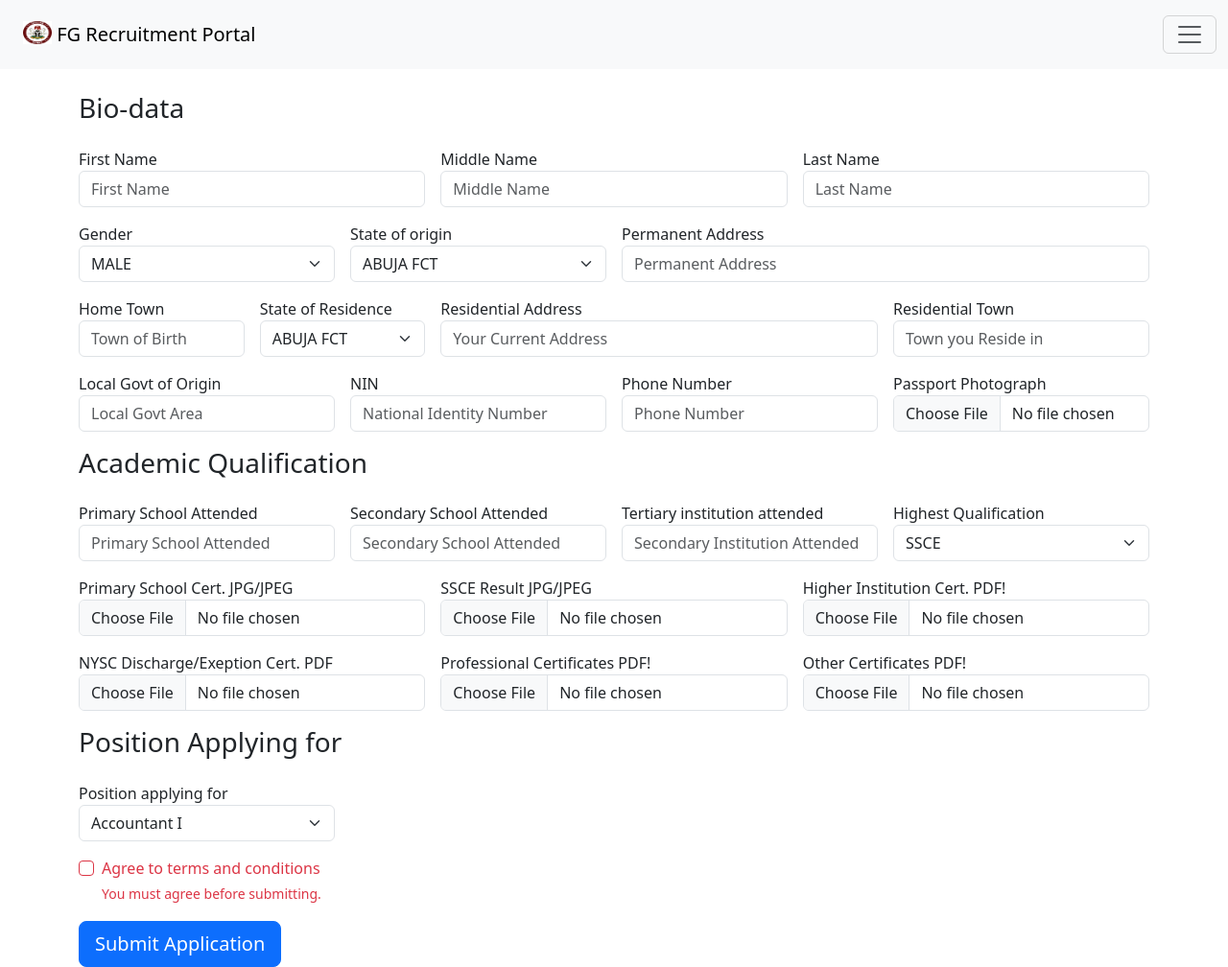
After one commit to elmubaraq/recruitmentportal, a Flask app: page /apply in a window 1280 px wide. The commit adds this page. Shown: the whole page at 96% size. Run offline with Flask 3, Linux system fonts and the light colour scheme; some libraries are stand-ins or nearby versions.

Commit message:
application form

```diff
--- a/portal/forms.py
+++ b/portal/forms.py
@@ -1,6 +1,7 @@
 from flask_wtf import FlaskForm
-from wtforms import StringField, PasswordField, SubmitField
+from wtforms import StringField, PasswordField, SubmitField, SelectField, FileField
 from wtforms.validators import Length, EqualTo, DataRequired, Email, ValidationError
+from flask_wtf.file import FileAllowed, FileRequired
 from portal.models import User
 
 
@@ -13,3 +14,104 @@ class RegistrationForm(FlaskForm):
     password1 = PasswordField(label='Password', validators=[Length(min=8),DataRequired()])
     password2 = PasswordField(label='Verify password', validators=[EqualTo('password1'),DataRequired()])
     submit = SubmitField(label='Create account')
+
+class ApplicationForm(FlaskForm):
+    first_name = StringField(label="First Name", validators=[DataRequired()])
+    middle_name = StringField(label="Middle Name", validators=[DataRequired()])
+    last_name = StringField(label="Last Name", validators=[DataRequired()])
+    home_town = StringField(label="Home Town",validators=[DataRequired()])
+    permanent_address = StringField(label="Permanent Address", validators=[DataRequired()])
+    town_of_residence = StringField(label="Residential Town", validators=[DataRequired()])
+    residential_address = StringField(label="Residential Address", validators=[DataRequired()])
+    lga = StringField(label="Local Govt of Origin", validators=[DataRequired()])
+    phone = StringField(label="Phone Number", validators=[DataRequired()])
+    nin = StringField(label="NIN", validators=[DataRequired(), Length(min=10,max=10)])
+    gender = SelectField(label="Gender", choices=[('1','MALE'),('2','FEMALE')])
+    primary_school = StringField(label="Primary School Attended", validators=[DataRequired()])
+    secondary_school = StringField(label= "Secondary School Attended", validators=[DataRequired()])
+    tertiary_school = StringField(label= "Tertiary institution attended", validators=[DataRequired()])
+    highest_qualification = SelectField(label="Highest Qualification", choices=[('1','SSCE'),('2','Diploma'),('3','Degree/HND'),('4','Second Degree'),('5','Third Degree')])
+    passport_photo = FileField('Passport Photograph', validators=[FileRequired(), FileAllowed(['jpg','jpeg'], 'jpeg/jpg files only!')])
+    birth_cert = FileField('Image',validators=[FileRequired(), FileAllowed(['jpg','jpeg'], 'jpeg/jpg files only!')])
+    tertiary_cert = FileField('Higher Institution Cert. PDF!', validators=[FileRequired(), FileAllowed(['pdf'], 'PDF files only!')])
+    other_cert = FileField('Other Certificates PDF!', validators=[FileAllowed(['pdf'], 'PDF files only!')])
+    position_applying_for = SelectField(label="Position applying for", choices=[('1','Accountant I'),('2','Customer Service'),('3','Driver'),('4','Human Resource'),('5','Product Manager'),('6','Software Enginner (Backend) '),('7','Executive Assitant II')])
+    professional_cert = FileField('Professional Certificates PDF!', validators=[FileAllowed(['pdf'], 'PDF files only!')])
+    nysc_cert = FileField('NYSC Discharge/Exeption Cert. PDF', validators=[FileRequired(), FileAllowed(['pdf'], 'PDF files only!')])
+    ssce_photo = FileField('SSCE Result JPG/JPEG', validators=[FileRequired(), FileAllowed(['jpg','jpeg'], 'jpeg/jpg files only!')])
+    school_cert_photo = FileField('Primary School Cert. JPG/JPEG', validators=[FileRequired(), FileAllowed(['jpg','jpeg'], 'jpeg/jpg files only!')])
+    state_of_residence = SelectField(label="State of Residence", choices=[('1','ABUJA FCT'),
+                                                ('2','ABIA'),
+                                                ('3','ADAMAWA'),
+                                                ('4','AKWA IBOM'),
+                                                ('5','ANAMBRA'),
+                                                ('6','BAUCHI'),
+                                                ('7','BAYELSA'),
+                                                ('8','BENUE'),
+                                                ('9','BORNO'),
+                                                ('10','CROSS RIVER'),
+                                                ('11','DELTA'),
+                                                ('12','EBONYI'),
+                                                ('13','EDO'),
+                                                ('14','EKITI'),
+                                                ('15','ENUGU'),
+                                                ('16','GOMBE'),
+                                                ('17','IMO'),
+                                                ('18','JIGAWA'),
+                                                ('19','KADUNA'),
+                                                ('20','KANO'),
+                                                ('21','KATSINA'),
+                                                ('22','KEBBI'),
+                                                ('23','KOGI'),
+                                                ('24','KWARA'),
+                                                ('25','LAGOS'),
+                                                ('26','NASSARAWA'),
+                                                ('27','NIGER'),
+                                                ('28','OGUN'),
+                                                ('29','ONDO'),
+                                                ('30','OSUN'),
+                                                ('31','OYO'),
+                                                ('32','PLATEAU'),
+                                                ('33','RIVERS'),
+                                                ('34','SOKOTO'),
+                                                ('35','TARABA'),
+                                                ('36','YOBE'),
+                                                ('37','ZAMFARA')], validators=[DataRequired()])
+    state_of_origin = SelectField(label="State of origin", choices=[('1','ABUJA FCT'),
+                                                ('2','ABIA'),
+                                                ('3','ADAMAWA'),
+                                                ('4','AKWA IBOM'),
+                                                ('5','ANAMBRA'),
+                                                ('6','BAUCHI'),
+                                                ('7','BAYELSA'),
+                                                ('8','BENUE'),
+                                                ('9','BORNO'),
+                                                ('10','CROSS RIVER'),
+                                                ('11','DELTA'),
+                                                ('12','EBONYI'),
+                                                ('13','EDO'),
+                                                ('14','EKITI'),
+                                                ('15','ENUGU'),
+                                                ('16','GOMBE'),
+                                                ('17','IMO'),
+                                                ('18','JIGAWA'),
+                                                ('19','KADUNA'),
+                                                ('20','KANO'),
+                                                ('21','KATSINA'),
+                                                ('22','KEBBI'),
+                                                ('23','KOGI'),
+                                                ('24','KWARA'),
+                                                ('25','LAGOS'),
+                                                ('26','NASSARAWA'),
+                                                ('27','NIGER'),
+                                                ('28','OGUN'),
+                                                ('29','ONDO'),
+                                                ('30','OSUN'),
+                                                ('31','OYO'),
+                                                ('32','PLATEAU'),
+                                                ('33','RIVERS'),
+                                                ('34','SOKOTO'),
+                                                ('35','TARABA'),
+                                                ('36','YOBE'),
+                                                ('37','ZAMFARA')], validators=[DataRequired()])
+    submit = SubmitField(label='Submit Application')
--- a/portal/routes.py
+++ b/portal/routes.py
@@ -1,6 +1,6 @@
 from flask import Flask,redirect,url_for,render_template,request,flash, get_flashed_messages
 from portal import app,db,User
-from portal.forms import RegistrationForm
+from portal.forms import RegistrationForm, ApplicationForm
 
 @app.route('/',methods=['GET','POST'])
 def home():
@@ -20,3 +20,9 @@ def register_page():
         for err_msg in form.errors.values():
             flash(f'There was an error creating a user: {err_msg}',category='danger')
     return render_template('register.html', form=form)
+@app.route('/apply', methods=['GET','POST'])
+def apply_page():
+    form = ApplicationForm()
+    if form.validate_on_submit():
+        pass
+    return render_template('apply.html', form=form)
--- /dev/null
+++ b/portal/templates/apply.html
@@ -0,0 +1,136 @@
+{% extends 'base.html'%}
+{% block title %}
+    Apply
+{% endblock%}
+
+
+
+
+
+{% block body %}
+
+    <div class="container">
+        <form class="row g-3 needs-validation" novalidate>
+            <h3>Bio-data</h3>
+            {{ form.hidden_tag() }}
+            <div class="col-md-4 position-relative">
+                {{form.first_name.label()}}
+                {{form.first_name(class="form-control", placeholder="First Name")}}
+            </div>
+            <div class="col-md-4 position-relative">
+                {{form.middle_name.label()}}
+                {{form.middle_name(class="form-control", placeholder="Middle Name")}}
+            </div>
+            <div class="col-md-4 position-relative">
+                {{form.last_name.label()}}
+                {{form.last_name(class="form-control", placeholder="Last Name")}}
+            </div>
+            <div class="col-md-3 position-relative">
+                {{form.gender.label()}}
+                {{form.gender(class="form-select", placeholder="Town of Birth")}}
+            </div>
+            <div class="col-md-3 position-relative">
+                {{form.state_of_origin.label()}}
+                {{form.state_of_origin(class="form-select", placeholder="State of Origin")}}
+            </div>
+            <div class="col-md-6 position-relative">
+                {{form.permanent_address.label()}}
+                {{form.permanent_address(class="form-control", placeholder="Permanent Address")}}
+            </div>
+            <div class="col-md-2 position-relative">
+                {{form.home_town.label()}}
+                {{form.home_town(class="form-control", placeholder="Town of Birth")}}
+            </div>
+            <div class="col-md-2 position-relative">
+                {{form.state_of_residence.label()}}
+                {{form.state_of_residence(class="form-select", placeholder="Current State")}}
+            </div>
+            <div class="col-md-5 position-relative">
+                {{form.residential_address.label()}}
+                {{form.residential_address(class="form-control", placeholder="Your Current Address")}}
+            </div>
+            <div class="col-md-3 position-relative">
+                {{form.town_of_residence.label()}}
+                {{form.town_of_residence(class="form-control", placeholder="Town you Reside in")}}
+            </div>
+            <div class="col-md-3 position-relative">
+                {{form.lga.label()}}
+                {{form.lga(class="form-control", placeholder="Local Govt Area")}}
+            </div>
+            <div class="col-md-3 position-relative">
+                {{form.nin.label()}}
+                {{form.nin(class="form-control", placeholder="National Identity Number")}}
+            </div>
+            <div class="col-md-3 position-relative">
+                {{form.phone.label()}}
+                {{form.phone(class="form-control", placeholder="Phone Number")}}
+            </div>
+            <div class="col-md-3 position-relative">
+                {{form.passport_photo.label()}}
+                {{form.passport_photo(class="form-control")}}
+            </div>
+            <h3>Academic Qualification</h3>
+            <div class="col-md-3 position-relative">
+                {{form.primary_school.label()}}
+                {{form.primary_school(class="form-control", placeholder="Primary School Attended")}}
+            </div>
+            <div class="col-md-3 position-relative">
+                {{form.secondary_school.label()}}
+                {{form.secondary_school(class="form-control", placeholder="Secondary School Attended")}}
+            </div>
+            <div class="col-md-3 position-relative">
+                {{form.tertiary_school.label()}}
+                {{form.tertiary_school(class="form-control", placeholder="Secondary Institution Attended")}}
+            </div>
+            <div class="col-md-3 position-relative">
+                {{form.highest_qualification.label()}}
+                {{form.highest_qualification(class="form-select", placeholder="Town of Birth")}}
+            </div>
+            <div class="col-md-4 position-relative">
+                {{form.school_cert_photo.label()}}
+                {{form.school_cert_photo(class="form-control")}}
+            </div>
+            <div class="col-md-4 position-relative">
+                {{form.ssce_photo.label()}}
+                {{form.ssce_photo(class="form-control", placeholder="Secondary School Attended")}}
+            </div>
+            <div class="col-md-4 position-relative">
+                {{form.tertiary_cert.label()}}
+                {{form.tertiary_cert(class="form-control", placeholder="tertiary Institution Attended")}}
+            </div>
+            <div class="col-md-4 position-relative">
+                {{form.nysc_cert.label()}}
+                {{form.nysc_cert(class="form-control", placeholder="Secondary School Attended")}}
+            </div>
+            <div class="col-md-4 position-relative">
+                {{form.professional_cert.label()}}
+                {{form.professional_cert(class="form-control", placeholder="Other certifcate")}}
+            </div>
+            <div class="col-md-4 position-relative">
+                {{form.other_cert.label()}}
+                {{form.other_cert(class="form-control", placeholder="Other certifcate")}}
+            </div>
+            <h3>Position Applying for</h3>
+            <div class="col-md-3 position-relative">
+                {{form.position_applying_for.label()}}
+                {{form.position_applying_for(class="form-select", placeholder="Town of Birth")}}
+            </div>
+            <div class="col-12">
+                <div class="form-check">
+                  <input class="form-check-input is-invalid" type="checkbox" value="" id="invalidCheck3" aria-describedby="invalidCheck3Feedback" required>
+                  <label class="form-check-label" for="invalidCheck3">
+                    Agree to terms and conditions
+                  </label>
+                  <div id="invalidCheck3Feedback" class="invalid-feedback">
+                    You must agree before submitting.
+                  </div>
+                </div>
+            </div>
+
+
+            <div class="col-12">
+            {{form.submit(class="btn btn-lg btn-block btn-primary")}}
+            </div>
+        </form>
+    </div>
+{%  endblock %}
--- a/portal/templates/base.html
+++ b/portal/templates/base.html
@@ -45,7 +45,7 @@
                 </li>
 
                 <li class="nav-item">
-                    <a class="nav-link active" aria-current="page" href="#">Apply</a>
+                    <a class="nav-link active" aria-current="page" href="{{url_for('apply_page')}}">Apply</a>
                 </li>
 
             </div>
@@ -62,7 +62,7 @@
                 <span aria-hidden="true">&times;</span>
             </button>
             {{ message }}
-        </div>
+          </div>
           {% endfor %}
         {% endif %}
       {% endwith %}
```
Also changed, not shown: instance/portal.db.
